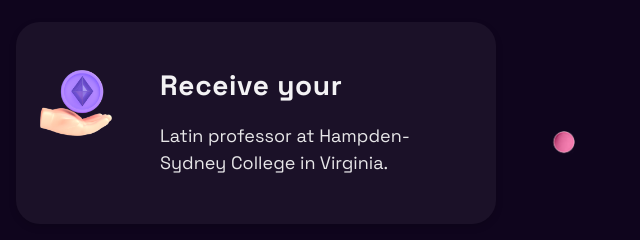
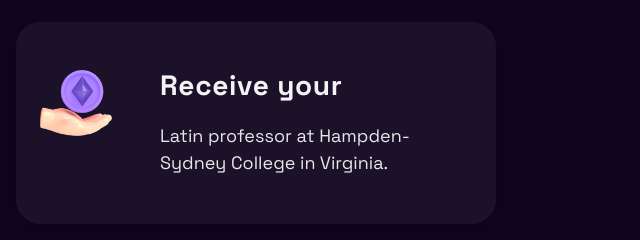
Before and after one commit to mraryant/Stenex-coin, a plain HTML site: page index.html in a window 1280 px wide. Shown: the part 3920-4160 px from the top of the page, 640-1280 px from the left. Drawn offline with nearby package versions, Linux system fonts and the light colour scheme; files whose address does not match are found by name; a web font is replaced by a local one.

Commit message:
overflow circle 2  remove

```diff
--- a/index.html
+++ b/index.html
@@ -535,8 +535,7 @@
                     data-anime="opacity:[0, 1]; translateY:[24, 0]; onview: true; delay: 300;">
                     <img class="uk-position-top-left uk-text-secondary" width="16"
                         src="../assets/images/objects/circle-01.png" alt="Object" style="top: -16%; left: 8%">
-                    <img class="uk-position-bottom-right uk-text-primary" width="24"
-                        src="../assets/images/objects/circle-02.png" alt="Object" style="bottom: 16%; right: -8%">
+
                     <img class="uk-position-bottom-left uk-text-muted" width="28" src="../assets/images/objects/x.png"
                         alt="Object" style="bottom: 16%; left: -8%">
                     <div class="uk-grid uk-child-width-1-2@s uk-grid-match" data-uk-grid=""
```
